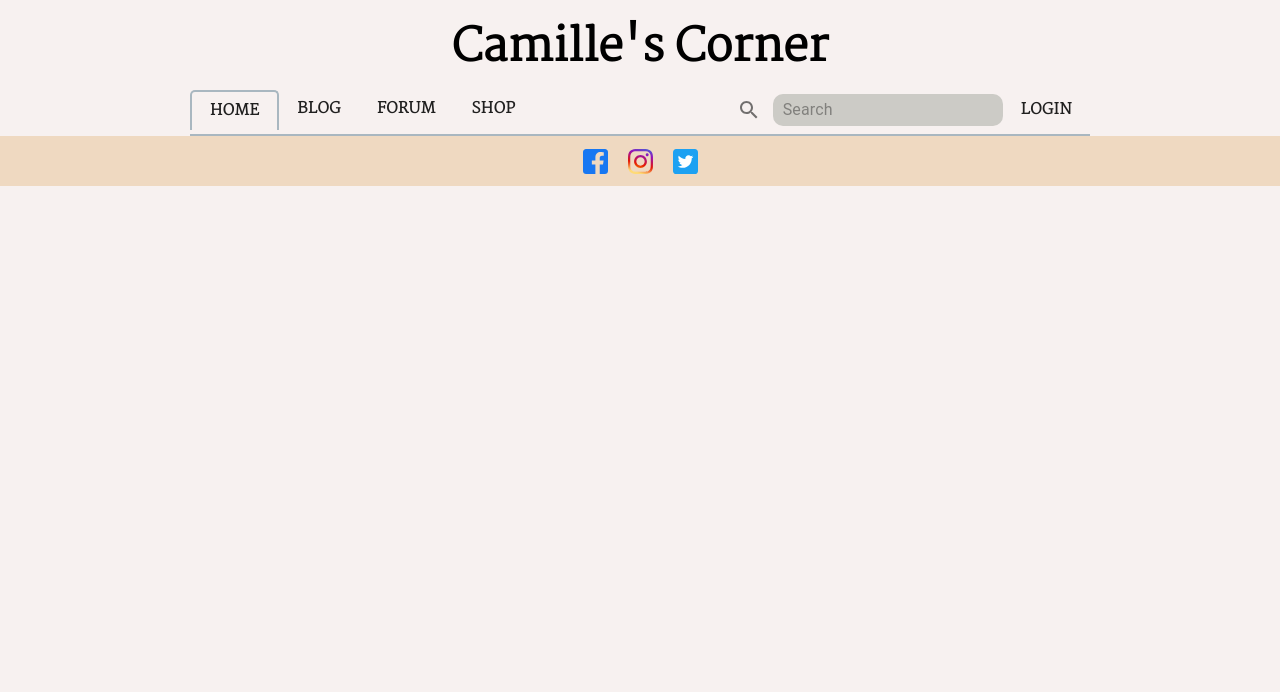
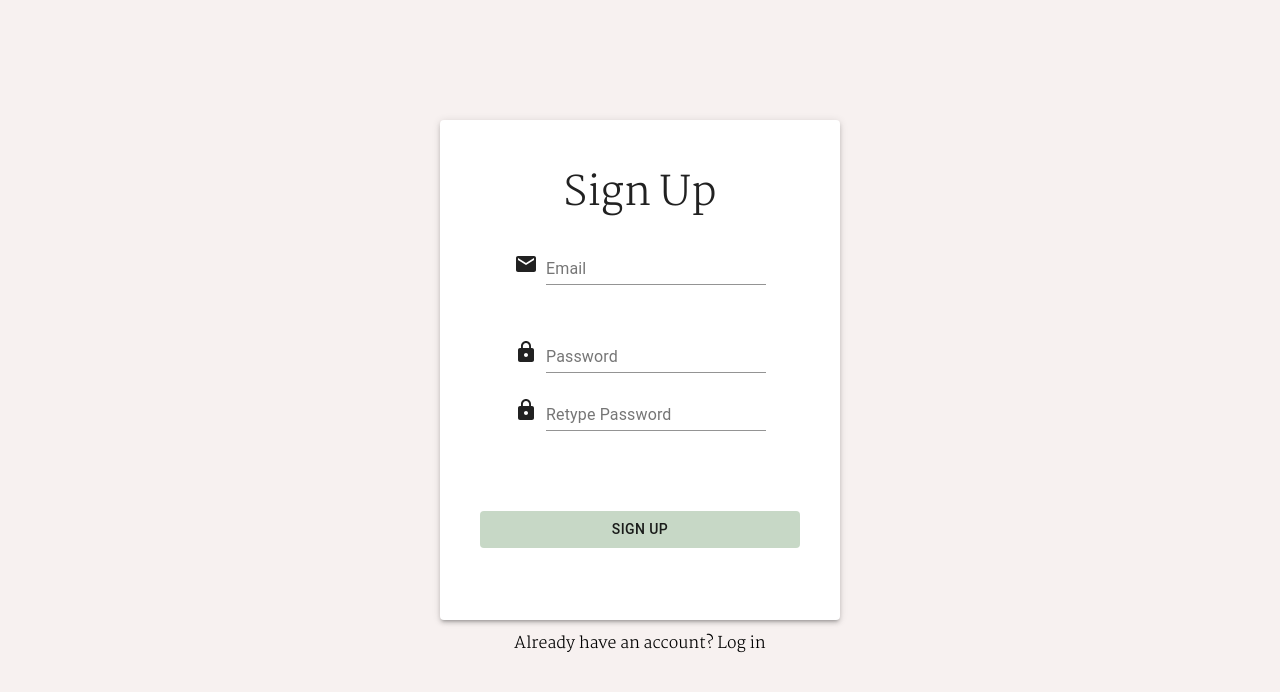
Before and after one commit to RonRan123/influencer, a React (Create React App) app: page /signup in a window 1280 px wide. Shown: the top 692 px of the page. Built offline with nearby package versions, Linux system fonts and the light colour scheme.

Commit message:
some sign in stuff

```diff
--- a/package.json
+++ b/package.json
@@ -16,6 +16,7 @@
     "date-fns": "^2.22.1",
     "dotenv": "^10.0.0",
     "express": "^4.17.1",
+    "firebase": "^8.6.5",
     "firebase-admin": "^9.9.0",
     "react": "^17.0.2",
     "react-dom": "^17.0.2",
--- a/src/App.js
+++ b/src/App.js
@@ -1,13 +1,11 @@
 import "./App.css";
-import Blog from "./components/Blog";
-import HomePage from "./components/home/HomePage";
 import React from "react";
-import BlogPost from "./components/BlogPost/BlogPost";
+import SignUp from "./Components/authentication/SignUp";
 
 function App() {
   return (
     <div>
-      <HomePage />
+      <SignUp />
     </div>
   );
 }
--- /dev/null
+++ b/src/components/authentication/SignUp.js
@@ -0,0 +1,136 @@
+import React, { useState } from "react";
+import { Paper, Grid, TextField, Button, IconButton } from "@material-ui/core";
+import EmailIcon from "@material-ui/icons/Email";
+import LockIcon from "@material-ui/icons/Lock";
+
+export default function SignUp() {
+  const [email, setEmail] = useState("");
+
+  const [firstPW, setFirstPW] = useState("");
+
+  const [secondPW, setSecondPW] = useState("");
+
+  const handleSubmit = () => {
+    if (firstPW === secondPW) {
+      return "need work";
+    } else {
+      alert("please enter valid password");
+    }
+  };
+
+  return (
+    <>
+      <div
+        style={{
+          display: "flex",
+          justifyContent: "center",
+          marginTop: "15vh",
+          fontFamily: "'Martel', serif",
+        }}
+      >
+        <Paper elevation="3" style={{ width: "400px", height: "500px" }}>
+          <div
+            style={{
+              textAlign: "center",
+              fontSize: "40px",
+              marginTop: "40px",
+              marginBottom: "10px",
+            }}
+          >
+            Sign Up
+          </div>
+          <div style={{ display: "flex", justifyContent: "center" }}>
+            <div>
+              <Grid container spacing={1} alignItems="flex-end">
+                <Grid item>
+                  <EmailIcon />
+                </Grid>
+                <Grid item>
+                  <TextField
+                    label="Email"
+                    onChange={(e) => {
+                      setEmail(e.target.value);
+                    }}
+                  />
+                </Grid>
+              </Grid>
+            </div>
+          </div>
+          <div
+            style={{
+              display: "flex",
+              justifyContent: "center",
+              marginTop: "40px",
+            }}
+          >
+            <div>
+              <Grid container spacing={1} alignItems="flex-end">
+                <Grid item>
+                  <LockIcon />
+                </Grid>
+                <Grid item>
+                  <TextField
+                    label="Password"
+                    onChange={(e) => {
+                      setFirstPW(e.target.value);
+                    }}
+                  />
+                </Grid>
+              </Grid>
+            </div>
+          </div>
+          <div
+            style={{
+              display: "flex",
+              justifyContent: "center",
+              marginTop: "10px",
+              marginBottom: "80px",
+            }}
+          >
+            <div>
+              <Grid container spacing={1} alignItems="flex-end">
+                <Grid item>
+                  <LockIcon />
+                </Grid>
+                <Grid item>
+                  <TextField
+                    label="Retype Password"
+                    onChange={(e) => {
+                      setSecondPW(e.target.value);
+                    }}
+                  />
+                </Grid>
+              </Grid>
+            </div>
+          </div>
+          <div
+            style={{
+              display: "flex",
+              justifyContent: "center",
+            }}
+          >
+            <div style={{ width: "80%" }}>
+              <Button
+                fullWidth
+                style={{ textAlign: "center", backgroundColor: "#C7D8C6" }}
+                onClick={handleSubmit}
+              >
+                SIGN UP
+              </Button>
+            </div>
+          </div>
+        </Paper>
+      </div>
+      <div
+        style={{
+          display: "flex",
+          justifyContent: "center",
+          marginTop: "10px",
+          fontFamily: "'Martel', serif",
+        }}
+      >
+        Already have an account? Log in
+      </div>
+    </>
+  );
+}
```
Also changed, not shown: src/components/authentication/context/AuthContext.js (added, +22 -0 lines), src/components/authentication/firebase.js (added), 2 other files (tests, documents, lock files or other folders).
